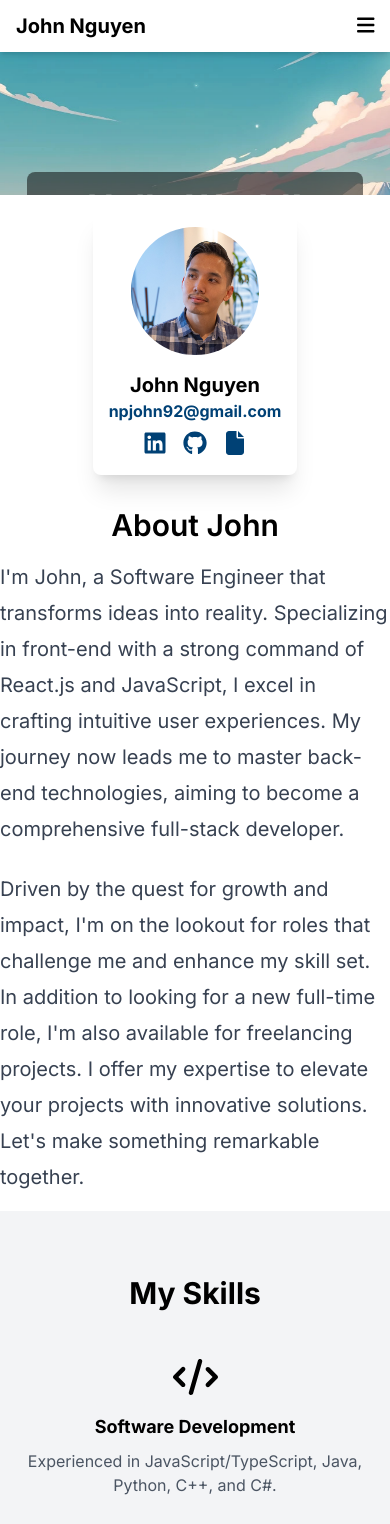
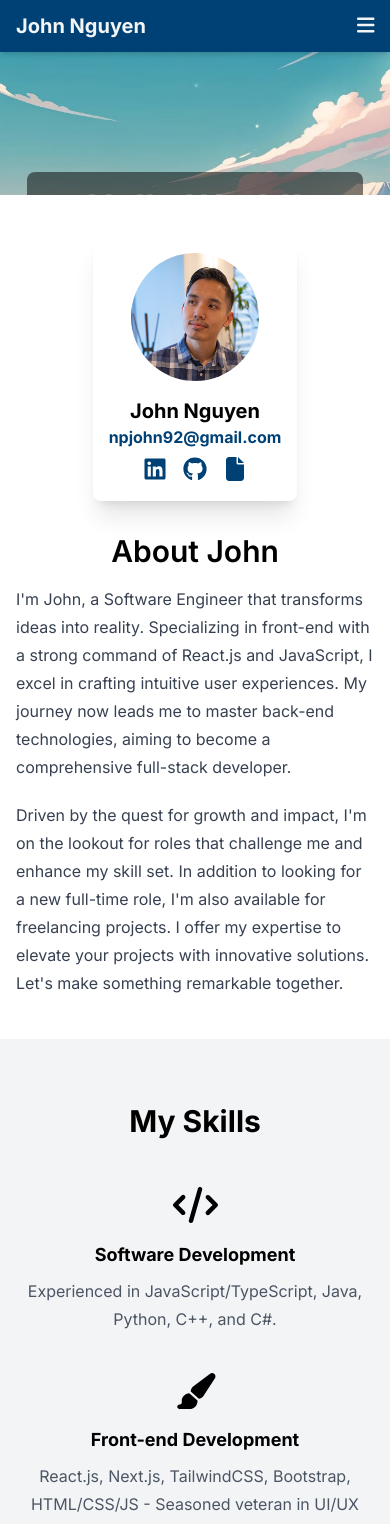
Before and after one commit to john-san/portfolio, a Next.js app: page / in a window 390 px wide. Shown: the top 1524 px of the page. Built offline with nearby package versions, Linux system fonts and the light colour scheme.

Commit message:
update colors

```diff
--- a/app/components/AboutSection.tsx
+++ b/app/components/AboutSection.tsx
@@ -9,11 +9,11 @@ export default function AboutSection() {
 					<ProfileCard />
 				</div>
 
-				<div className="w-full sm:w-1/2 md:w-2/3 lg:w-3/4 xl:w-4/5 mt-8 sm:mt-0">
+				<div className="w-full sm:w-1/2 md:w-2/3 lg:w-3/4 xl:w-4/5 mt-8 sm:mt-0 px-4">
 					<h2 className="text-3xl text-center sm:text-left font-semibold mb-4">
 						About John
 					</h2>
-					<div className="prose prose-xl">
+					<div className="prose md:prose-xl">
 						<p>
 							I&apos;m John, a Software Engineer that transforms ideas into reality. Specializing in front-end with a strong command of React.js and JavaScript, I excel in crafting intuitive user experiences. My journey now leads me to master back-end technologies, aiming to become a comprehensive full-stack developer.
 						</p>
--- a/app/components/MobileNav.tsx
+++ b/app/components/MobileNav.tsx
@@ -22,29 +22,32 @@ const MobileNav: React.FC<MobileNavProps> = ({ isOpen, setIsOpen, activeSection,
 				className="fixed inset-0 bg-black bg-opacity-50 z-40"
 				onClick={() => setIsOpen(false)}
 			></div>
-			<div className="fixed top-0 left-0 right-0 transform transition-transform duration-500 translate-y-0 bg-white shadow-md z-50 flex flex-col items-center space-y-4">
-				<div className="w-full flex justify-between items-center p-4">
+			<div className="fixed top-0 left-0 right-0 transform transition-transform duration-500 translate-y-0 bg-white shadow-md z-50 flex flex-col items-center">
+				<div className="w-full flex justify-between items-center px-4 py-3 bg-customNavy">
 					<Link
 						href="#"
-						className="text-xl font-bold"
+						className="text-xl font-bold text-gray-100 hover:text-gray-300"
 						onClick={() => setIsOpen(false)}
 					>
 						John Nguyen
 					</Link>
 					<button onClick={() => setIsOpen(false)}>
-						<FontAwesomeIcon icon={faTimes} className="text-xl" />
+						<FontAwesomeIcon
+							icon={faTimes}
+							className="text-xl text-gray-100 hover:text-gray-300"
+						/>
 					</button>
 				</div>
-				{sectionIds.map((id) => (
+				{sectionIds.map((id, index) => (
 					<Link
 						key={id}
 						href={`#${id}`}
 						onClick={(e) => handleNavClick(e, id)}
 						className={`py-2 block text-center w-full ${
 							activeSection === id
-								? "font-bold bg-gray-200"
+								? "font-bold bg-customNavy text-gray-100 hover:text-gray-300"
 								: "text-gray-700 hover:text-gray-900"
-						}`}
+						} `}
 					>
 						{capitalizeFirstLetter(id)}
 					</Link>
--- a/app/components/SkillsSection.tsx
+++ b/app/components/SkillsSection.tsx
@@ -14,7 +14,7 @@ export default function SkillsSection() {
               <FontAwesomeIcon icon={faCode} className="text-4xl" />
             </div>
             <h5 className="font-bold text-lg mb-2">Software Development</h5>
-            <p className="text-gray-600">Experienced in JavaScript/TypeScript, Java, Python, C++, and C#.</p>
+            <p className="text-gray-600 prose md:prose-xl">Experienced in JavaScript/TypeScript, Java, Python, C++, and C#.</p>
           </div>
 
           <div className="w-full md:w-1/3 lg:w-1/4 text-center">
@@ -22,7 +22,7 @@ export default function SkillsSection() {
               <FontAwesomeIcon icon={faPaintBrush} className="text-4xl" />
             </div>
             <h5 className="font-bold text-lg mb-2">Front-end Development</h5>
-            <p className="text-gray-600">React.js, Next.js, TailwindCSS, Bootstrap, HTML/CSS/JS - Seasoned veteran in UI/UX development.</p>
+            <p className="text-gray-600 prose md:prose-xl">React.js, Next.js, TailwindCSS, Bootstrap, HTML/CSS/JS - Seasoned veteran in UI/UX development.</p>
           </div>
 
           <div className="w-full md:w-1/3 lg:w-1/4 text-center">
@@ -30,7 +30,7 @@ export default function SkillsSection() {
               <FontAwesomeIcon icon={faWordpress} className="text-4xl" />
             </div>
             <h5 className="font-bold text-lg mb-2">WordPress Development</h5>
-            <p className="text-gray-600">Skilled in creation, maintenance, and performance optimization for WordPress sites.</p>
+            <p className="text-gray-600 prose md:prose-xl">Skilled in creation, maintenance, and performance optimization for WordPress sites.</p>
           </div>
         </div>
       </div>
--- a/app/components/StickyHeader.tsx
+++ b/app/components/StickyHeader.tsx
@@ -56,9 +56,9 @@ const StickyHeader: React.FC = () => {
   };
 
   return (
-		<header className="fixed top-0 z-50 w-full bg-white shadow-md">
+		<header className="fixed top-0 z-50 w-full bg-customNavy shadow-md">
 			<nav className="max-w-6xl mx-auto px-4 flex justify-between items-center py-3">
-				<Link href="#" className="text-xl font-bold">
+				<Link href="#" className="text-xl font-bold text-gray-100 hover:text-gray-300">
 					John Nguyen
 				</Link>
 				<div className="hidden md:flex space-x-4">
@@ -67,8 +67,8 @@ const StickyHeader: React.FC = () => {
 							key={id}
 							href={`#${id}`}
 							onClick={(e) => handleNavClick(e, id)}
-							className={`py-2 px-4 text-gray-700 hover:text-gray-900 ${
-								activeSection === id ? "text-blue-500 font-bold" : ""
+							className={`py-2 px-4 text-gray-100 hover:text-gray-300 ${
+								activeSection === id ? "font-bold" : ""
 							}`}
 						>
 							{capitalizeFirstLetter(id)}
@@ -81,7 +81,7 @@ const StickyHeader: React.FC = () => {
 				>
 					<FontAwesomeIcon
 						icon={isNavOpen ? faTimes : faBars}
-						className="text-xl"
+						className="text-xl text-gray-100 hover:text-gray-300"
 					/>
 				</button>
 			</nav>
```
